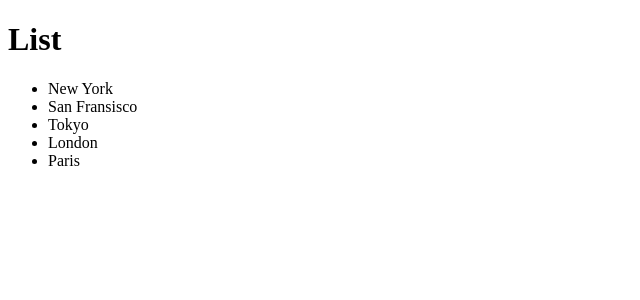
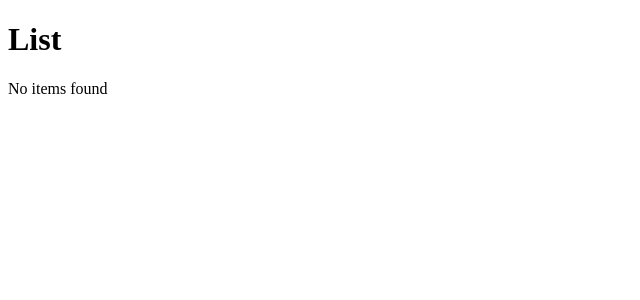
Before and after one commit to karim029/React-app, a React (Vite) app: page / in a window 1280 px wide. Shown: the top 300 px of the page, without its empty margins (0-640 px from the left). Built offline with nearby package versions, Linux system fonts and the light colour scheme.

Commit message:
simple conditional rendering

```diff
--- a/src/components/ListGroup.tsx
+++ b/src/components/ListGroup.tsx
@@ -1,6 +1,13 @@
 function ListGroup() {
-  const items = ["New York", "San Fransisco", "Tokyo", "London", "Paris"];
-
+  let items = ["New York", "San Fransisco", "Tokyo", "London", "Paris"];
+  items = [];
+  if (items.length == 0)
+    return (
+      <>
+        <h1>List</h1>
+        <p>No items found</p>
+      </>
+    );
   return (
     <>
       <h1>List</h1>
```
